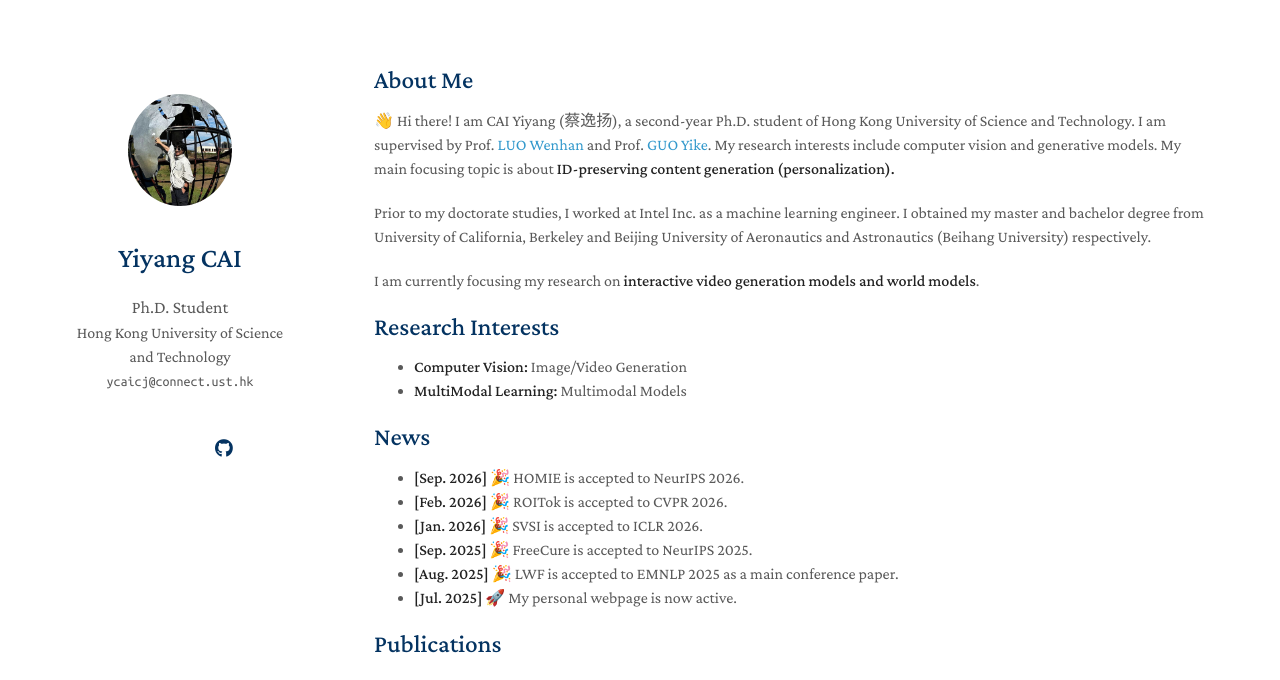
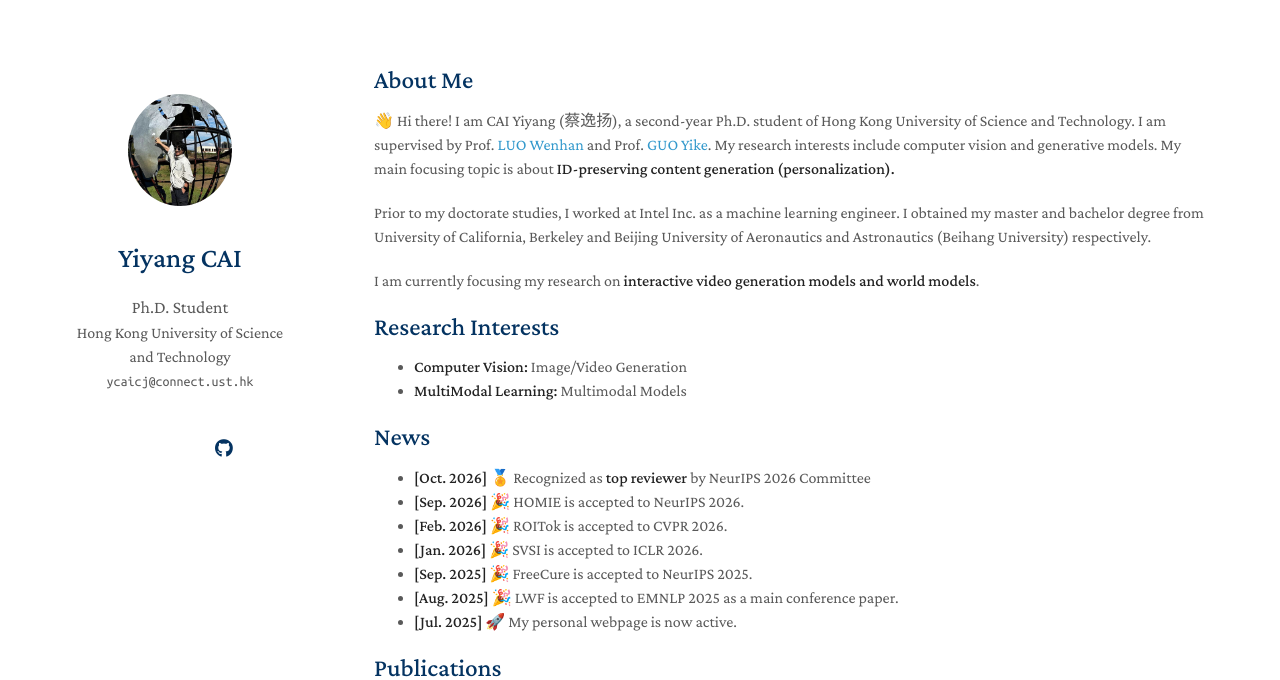
Before and after one commit to YIYANGCAI/YIYANGCAI.github.io, a Jekyll site: the page built from index.md, in a window 1280 px wide and 900 px high, cut to the strip 0-680 px from the top of the window. Built offline with Jekyll 4.4.1, drawn with Linux system fonts in a browser that asks for light colours; a style sheet for code colours, icons or effects is not loaded; our own code applies the rules of GitHub Pages for plain Markdown files.

Commit message:
Update index.md

```diff
--- a/index.md
+++ b/index.md
@@ -17,6 +17,7 @@ I am currently focusing my research on **interactive video generation models and
 
 ## News
 
+- **[Oct. 2026]** 🏅 Recognized as **top reviewer** by NeurIPS 2026 Committee
 - **[Sep. 2026]** 🎉 HOMIE is accepted to NeurIPS 2026.
 - **[Feb. 2026]** 🎉 ROITok is accepted to CVPR 2026.
 - **[Jan. 2026]** 🎉 SVSI is accepted to ICLR 2026.
```
